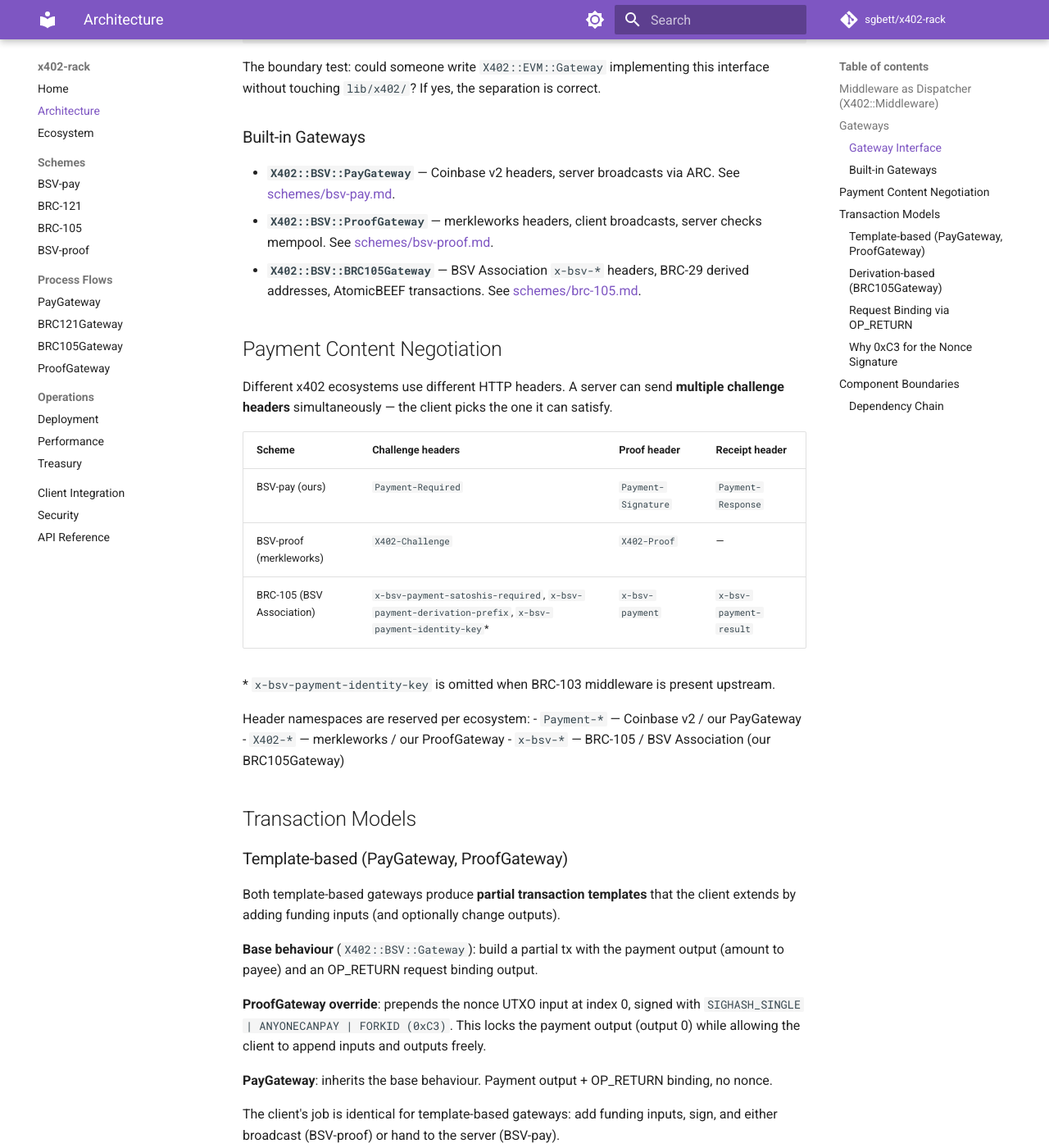
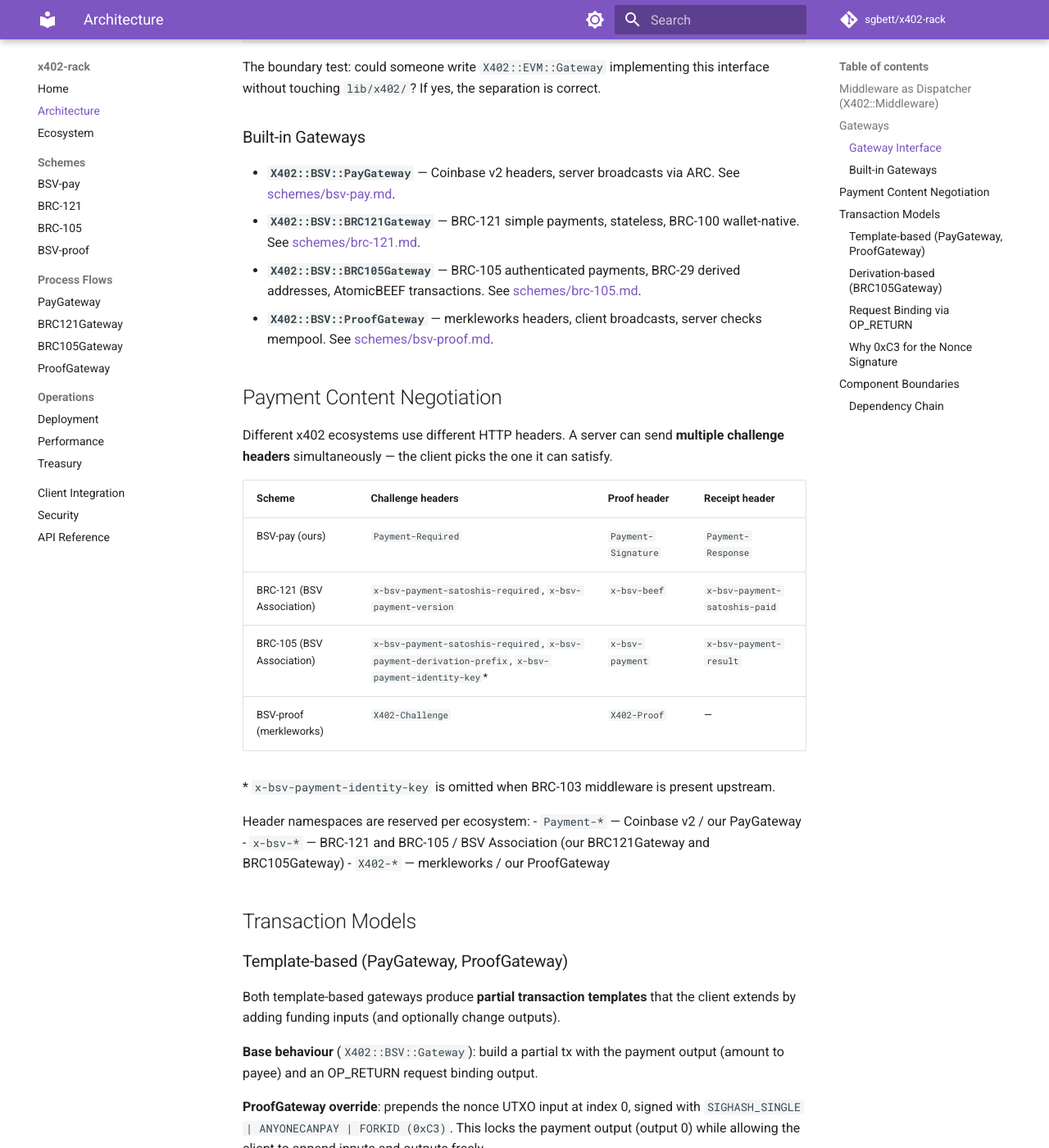
Before and after one commit to sgbett/x402-rack, an MkDocs documentation site: the page built from docs/architecture.md, in a window 1280 px wide and 1400 px high, scrolled down 887 px. Shown: the whole window at 82% size. Built offline with MkDocs 1.6.1 and Material for MkDocs 9.7.7, drawn with Linux system fonts in a browser that asks for light colours; comment, search, counter and statistics services are not loaded.

Commit message:
docs: add BRC121Gateway to architecture overview
Architecture doc was missing BRC121Gateway from built-in gateways list
and payment content negotiation table despite the gateway being fully
implemented since v0.8.0.

Co-Authored-By: Claude Opus 4.6 (1M context) <noreply@anthropic.com>

```diff
--- a/docs/architecture.md
+++ b/docs/architecture.md
@@ -34,8 +34,9 @@ The boundary test: could someone write `X402::EVM::Gateway` implementing this in
 ### Built-in Gateways
 
 - **`X402::BSV::PayGateway`** — Coinbase v2 headers, server broadcasts via ARC. See [schemes/bsv-pay.md](schemes/bsv-pay.md).
+- **`X402::BSV::BRC121Gateway`** — BRC-121 simple payments, stateless, BRC-100 wallet-native. See [schemes/brc-121.md](schemes/brc-121.md).
+- **`X402::BSV::BRC105Gateway`** — BRC-105 authenticated payments, BRC-29 derived addresses, AtomicBEEF transactions. See [schemes/brc-105.md](schemes/brc-105.md).
 - **`X402::BSV::ProofGateway`** — merkleworks headers, client broadcasts, server checks mempool. See [schemes/bsv-proof.md](schemes/bsv-proof.md).
-- **`X402::BSV::BRC105Gateway`** — BSV Association `x-bsv-*` headers, BRC-29 derived addresses, AtomicBEEF transactions. See [schemes/brc-105.md](schemes/brc-105.md).
 
 ## Payment Content Negotiation
 
@@ -44,15 +45,16 @@ Different x402 ecosystems use different HTTP headers. A server can send **multip
 | Scheme | Challenge headers | Proof header | Receipt header |
 |--------|------------------|--------------|----------------|
 | BSV-pay (ours) | `Payment-Required` | `Payment-Signature` | `Payment-Response` |
+| BRC-121 (BSV Association) | `x-bsv-payment-satoshis-required`, `x-bsv-payment-version` | `x-bsv-beef` | `x-bsv-payment-satoshis-paid` |
+| BRC-105 (BSV Association) | `x-bsv-payment-satoshis-required`, `x-bsv-payment-derivation-prefix`, `x-bsv-payment-identity-key`* | `x-bsv-payment` | `x-bsv-payment-result` |
 | BSV-proof (merkleworks) | `X402-Challenge` | `X402-Proof` | — |
-| BRC-105 (BSV Association) | `x-bsv-payment-satoshis-required`, `x-bsv-payment-derivation-prefix`, `x-bsv-payment-identity-key`* | `x-bsv-payment` | `x-bsv-payment-result` |
 
 \* `x-bsv-payment-identity-key` is omitted when BRC-103 middleware is present upstream.
 
 Header namespaces are reserved per ecosystem:
 - `Payment-*` — Coinbase v2 / our PayGateway
+- `x-bsv-*` — BRC-121 and BRC-105 / BSV Association (our BRC121Gateway and BRC105Gateway)
 - `X402-*` — merkleworks / our ProofGateway
-- `x-bsv-*` — BRC-105 / BSV Association (our BRC105Gateway)
 
 ## Transaction Models
 
```
